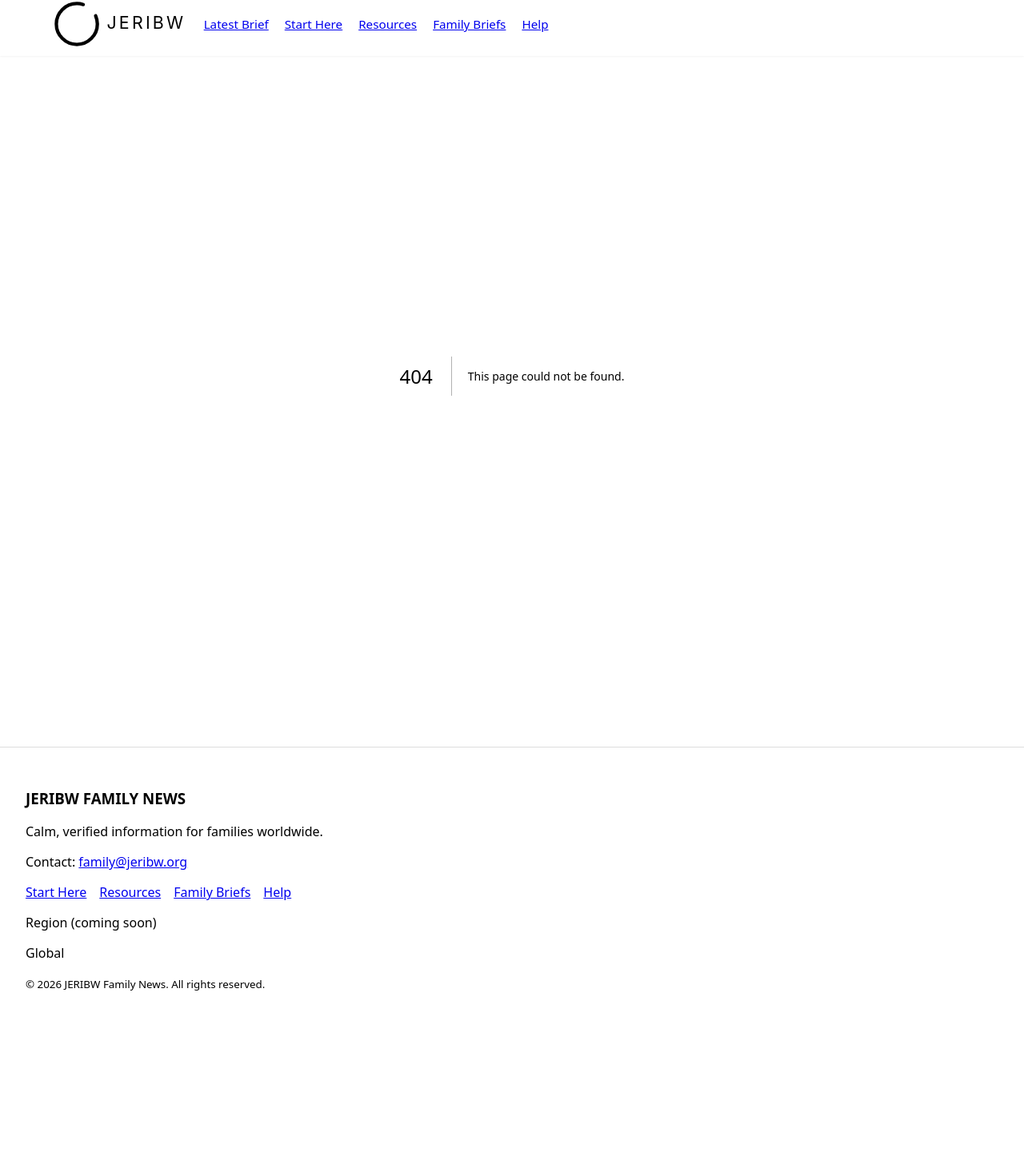
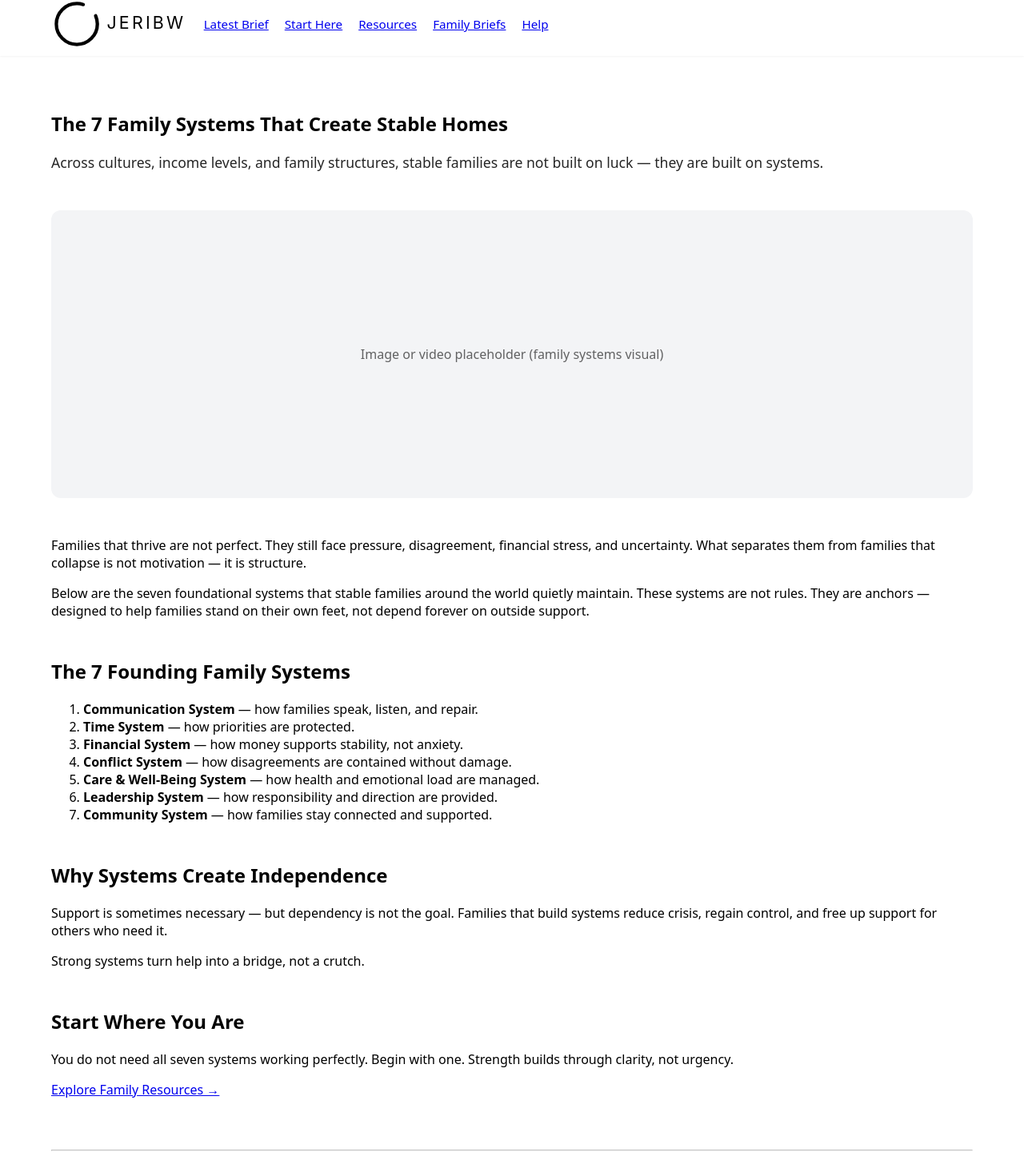
Before and after one commit to Jeribw-Foundation/jeribw, a Next.js app: page /pillars/family-systems in a window 1280 px wide. Before the commit this address had no page. Shown: the part 10-1466 px from the top of the page at 80% size. Before the commit the page ends 1283 px from the top, so only its background shows below. Built offline with nearby package versions, Linux system fonts and the light colour scheme.

Commit message:
Create, pillars -family systems page.tsx

```diff
--- /dev/null
+++ b/app/pillars/family-systems/page.tsx
@@ -0,0 +1,130 @@
+import Link from "next/link";
+
+export default function FamilySystemsPillar() {
+  return (
+    <main
+      style={{
+        maxWidth: "72rem",
+        margin: "0 auto",
+        padding: "3rem 1.5rem",
+      }}
+    >
+      {/* HERO */}
+      <section style={{ marginBottom: "3rem" }}>
+        <h1>The 7 Family Systems That Create Stable Homes</h1>
+
+        <p style={{ fontSize: "1.1rem", opacity: 0.85 }}>
+          Across cultures, income levels, and family structures, stable families
+          are not built on luck — they are built on systems.
+        </p>
+      </section>
+
+      {/* FEATURE IMAGE / VIDEO PLACEHOLDER */}
+      <section
+        style={{
+          background: "#f3f4f6",
+          borderRadius: "12px",
+          height: "360px",
+          display: "flex",
+          alignItems: "center",
+          justifyContent: "center",
+          marginBottom: "3rem",
+        }}
+      >
+        <p style={{ opacity: 0.6 }}>
+          Image or video placeholder (family systems visual)
+        </p>
+      </section>
+
+      {/* INTRO */}
+      <section>
+        <p>
+          Families that thrive are not perfect. They still face pressure,
+          disagreement, financial stress, and uncertainty. What separates them
+          from families that collapse is not motivation — it is structure.
+        </p>
+
+        <p>
+          Below are the seven foundational systems that stable families around
+          the world quietly maintain. These systems are not rules. They are
+          anchors — designed to help families stand on their own feet, not
+          depend forever on outside support.
+        </p>
+      </section>
+
+      {/* SYSTEM LIST */}
+      <section style={{ marginTop: "3rem" }}>
+        <h2>The 7 Founding Family Systems</h2>
+
+        <ol>
+          <li>
+            <strong>Communication System</strong> — how families speak, listen,
+            and repair.
+          </li>
+          <li>
+            <strong>Time System</strong> — how priorities are protected.
+          </li>
+          <li>
+            <strong>Financial System</strong> — how money supports stability,
+            not anxiety.
+          </li>
+          <li>
+            <strong>Conflict System</strong> — how disagreements are contained
+            without damage.
+          </li>
+          <li>
+            <strong>Care & Well-Being System</strong> — how health and emotional
+            load are managed.
+          </li>
+          <li>
+            <strong>Leadership System</strong> — how responsibility and
+            direction are provided.
+          </li>
+          <li>
+            <strong>Community System</strong> — how families stay connected and
+            supported.
+          </li>
+        </ol>
+      </section>
+
+      {/* INDEPENDENCE FRAMING */}
+      <section style={{ marginTop: "3rem" }}>
+        <h2>Why Systems Create Independence</h2>
+
+        <p>
+          Support is sometimes necessary — but dependency is not the goal.
+          Families that build systems reduce crisis, regain control, and free
+          up support for others who need it.
+        </p>
+
+        <p>
+          Strong systems turn help into a bridge, not a crutch.
+        </p>
+      </section>
+
+      {/* CTA */}
+      <section style={{ marginTop: "3rem" }}>
+        <h2>Start Where You Are</h2>
+
+        <p>
+          You do not need all seven systems working perfectly. Begin with one.
+          Strength builds through clarity, not urgency.
+        </p>
+
+        <p>
+          <Link href="/resources">Explore Family Resources →</Link>
+        </p>
+      </section>
+
+      {/* FOOTNOTE */}
+      <section style={{ marginTop: "4rem", opacity: 0.6 }}>
+        <hr />
+        <p style={{ fontSize: "0.9rem" }}>
+          This pillar is part of JERIBW’s Family Systems framework — designed to
+          help families stabilize, grow independent, and make space for others
+          to be helped.
+        </p>
+      </section>
+    </main>
+  );
+}
```
